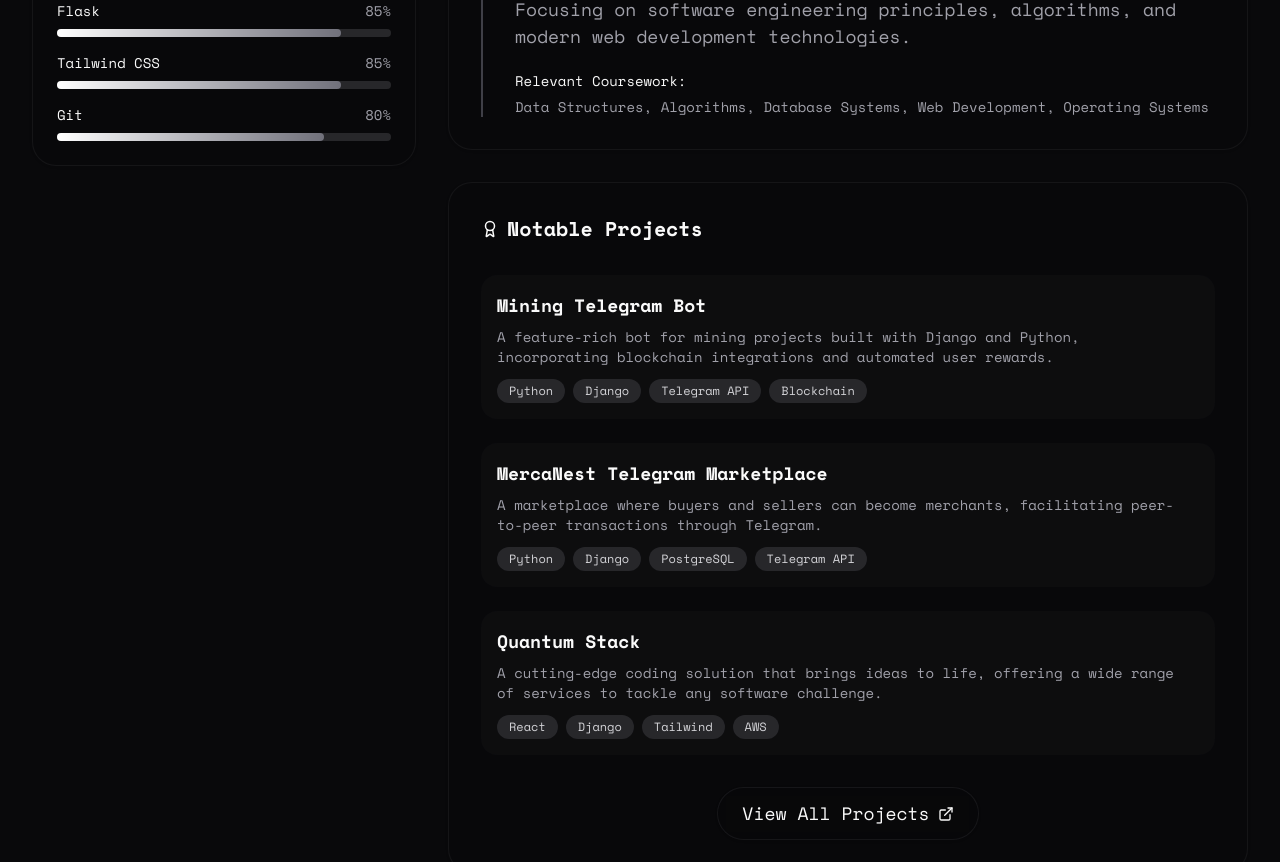
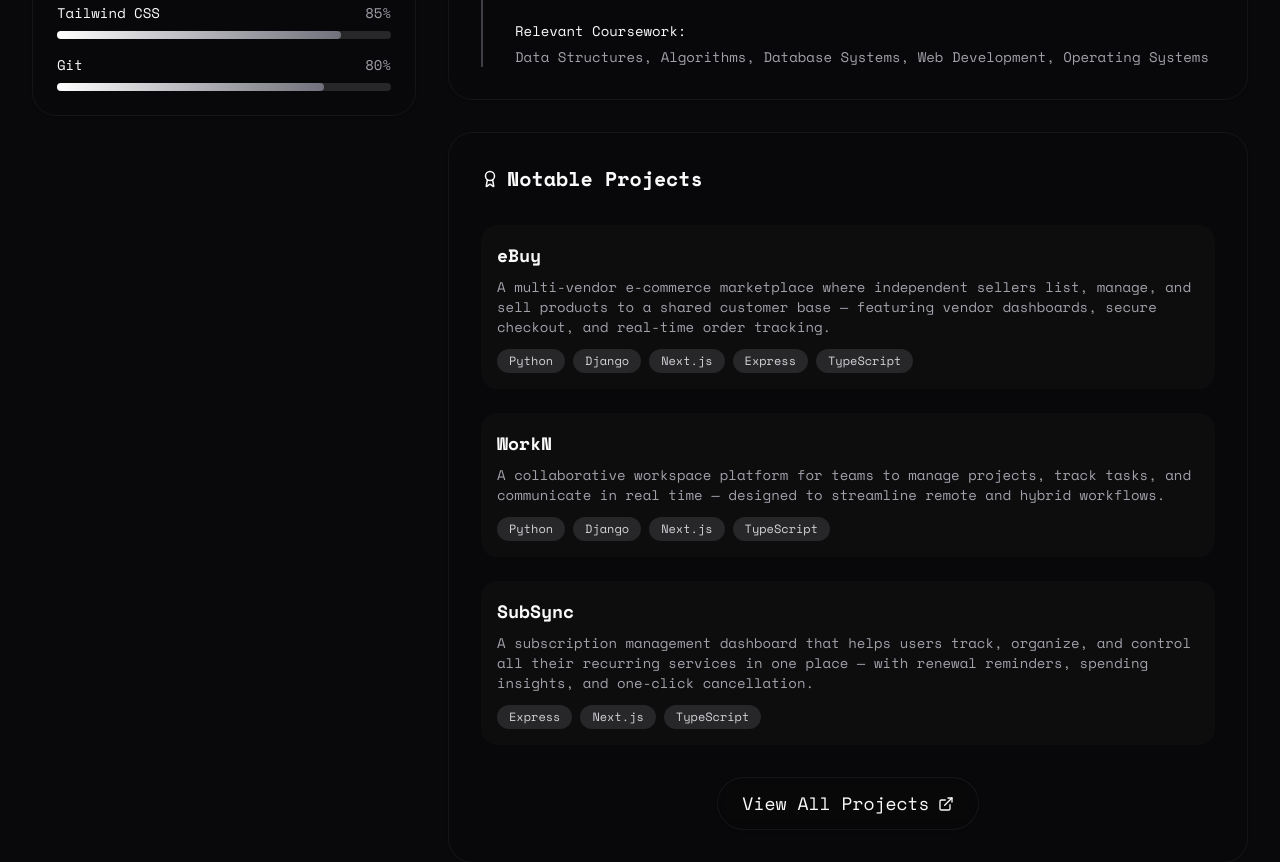
Before and after one commit to hassan3xl/hassan3xl, a Next.js app: page /resume in a window 1280 px wide. Shown: the part 1440-2302 px from the top of the page. Built offline with nearby package versions, Linux system fonts and the light colour scheme.

Commit message:
edited notable app

```diff
--- a/app/resume/page.tsx
+++ b/app/resume/page.tsx
@@ -354,32 +354,28 @@ const ResumePage = () => {
                   <div className="space-y-6">
                     {[
                       {
-                        title: "Mining Telegram Bot",
+                        title: "eBuy",
                         description:
-                          "A feature-rich bot for mining projects built with Django and Python, incorporating blockchain integrations and automated user rewards.",
+                          "A multi-vendor e-commerce marketplace where independent sellers list, manage, and sell products to a shared customer base — featuring vendor dashboards, secure checkout, and real-time order tracking.",
                         tech: [
                           "Python",
                           "Django",
-                          "Telegram API",
-                          "Blockchain",
+                          "Next.js",
+                          "Express",
+                          "TypeScript",
                         ],
                       },
                       {
-                        title: "MercaNest Telegram Marketplace",
+                        title: "WorkN",
                         description:
-                          "A marketplace where buyers and sellers can become merchants, facilitating peer-to-peer transactions through Telegram.",
-                        tech: [
-                          "Python",
-                          "Django",
-                          "PostgreSQL",
-                          "Telegram API",
-                        ],
+                          "A collaborative workspace platform for teams to manage projects, track tasks, and communicate in real time — designed to streamline remote and hybrid workflows.",
+                        tech: ["Python", "Django", "Next.js", "TypeScript"],
                       },
                       {
-                        title: "Quantum Stack",
+                        title: "SubSync",
                         description:
-                          "A cutting-edge coding solution that brings ideas to life, offering a wide range of services to tackle any software challenge.",
-                        tech: ["React", "Django", "Tailwind", "AWS"],
+                          "A subscription management dashboard that helps users track, organize, and control all their recurring services in one place — with renewal reminders, spending insights, and one-click cancellation.",
+                        tech: ["Express", "Next.js", "TypeScript"],
                       },
                     ].map((project, index) => (
                       <div
--- a/components/home/Projects.tsx
+++ b/components/home/Projects.tsx
@@ -10,43 +10,43 @@ import Link from "next/link";
 const FeaturedProject = [
   {
     id: 1,
-    link: "https://flowstack-gamma.vercel.app/",
-    title: "FlowStack",
+    link: "https://ebuy.qstack.com.ng",
+    title: "eBuy",
     description:
-      "A project management and collaboration app design with django for the backend and next js and typescript for the frontend",
+      "A multi-vendor e-commerce marketplace where independent sellers list, manage, and sell products to a shared customer base — featuring vendor dashboards, secure checkout, and real-time order tracking.",
+    techStack: [
+      { id: 1, label: "Django", value: "django" },
+      { id: 2, label: "Next.js", value: "next-js" },
+      { id: 3, label: "TypeScript", value: "typescript" },
+      { id: 4, label: "Python", value: "python" },
+      { id: 5, label: "Express", value: "express" },
+    ],
+    color: "from-zinc-700 to-zinc-400",
+  },
+  {
+    id: 2,
+    link: "https://workn.qstack.com.ng",
+    title: "WorkN",
+    description:
+      "A collaborative workspace platform for teams to manage projects, track tasks, and communicate in real time — designed to streamline remote and hybrid workflows.",
     techStack: [
       { id: 1, label: "Django", value: "django" },
       { id: 2, label: "Next.js", value: "next-js" },
       { id: 3, label: "TypeScript", value: "typescript" },
       { id: 4, label: "Python", value: "python" },
     ],
-    color: "from-zinc-700 to-zinc-400",
+    color: "from-zinc-600 to-zinc-300",
   },
   {
-    id: 2,
-    link: "https://flowstack-gamma.vercel.app/",
-    title: "SubsManager",
+    id: 3,
+    link: "#",
+    title: "SubSync",
     description:
-      "A subscription management platform with admin privileges, allowing users to subscribe to various services seamlessly.",
+      "A subscription management dashboard that helps users track, organize, and control all their recurring services in one place — with renewal reminders, spending insights, and one-click cancellation.",
     techStack: [
       { id: 1, label: "Express", value: "express" },
       { id: 2, label: "Next.js", value: "next-js" },
       { id: 3, label: "TypeScript", value: "typescript" },
-    ],
-    color: "from-zinc-600 to-zinc-300",
-  },
-  {
-    id: 3,
-    link: "https://ebuy-frontend.vercel.app/",
-    title: "Ebuy Store",
-    description:
-      "An e-commerce microservice application designed with Django and Express for the backend, and Next.js for the frontend.",
-    techStack: [
-      { id: 1, label: "Django", value: "django" },
-      { id: 2, label: "Next.js", value: "next-js" },
-      { id: 3, label: "TypeScript", value: "typescript" },
-      { id: 4, label: "Python", value: "python" },
-      { id: 5, label: "Express", value: "express" },
     ],
     color: "from-zinc-800 to-zinc-500",
   },
--- a/components/home/Skills.tsx
+++ b/components/home/Skills.tsx
@@ -34,7 +34,7 @@ export function Skills() {
             },
             { icon: "🛠️", title: "Tools", desc: "Git, Docker, AWS, CI/CD" },
           ].map((item, i) => (
-            <Reveal key={item.title} delay={i * 0.1} direction="up">
+            <Reveal key={item.title} delay={i * 0.1}>
               <div className="text-center p-8 glass-card rounded-xl hover:bg-background/80 transition-all duration-300 hover:-translate-y-2">
                 <div className="text-5xl mb-6">{item.icon}</div>
                 <h3 className="font-bold text-lg text-primary mb-3">
--- a/components/ui/Reveal.tsx
+++ b/components/ui/Reveal.tsx
@@ -1,73 +1,54 @@
 "use client";
 
-import React, { useEffect, useRef } from "react";
-import { motion, useInView, useAnimation } from "framer-motion";
+import React, { useEffect, useRef, useState } from "react";
 
 interface RevealProps {
   children: React.ReactNode;
   width?: "fit-content" | "100%";
   className?: string;
   delay?: number;
-  duration?: number;
-  direction?: "up" | "down" | "left" | "right";
-  blur?: boolean;
 }
 
 export const Reveal = ({
   children,
   width = "100%",
   className = "",
-  delay = 0.25,
-  duration = 0.5,
-  direction = "up",
-  blur = true,
+  delay = 0,
 }: RevealProps) => {
-  const ref = useRef(null);
-  const isInView = useInView(ref, { once: true, margin: "-50px" });
-  const mainControls = useAnimation();
+  const ref = useRef<HTMLDivElement>(null);
+  const [isVisible, setIsVisible] = useState(false);
 
   useEffect(() => {
-    if (isInView) {
-      mainControls.start("visible");
-    }
-  }, [isInView, mainControls]);
+    const node = ref.current;
+    if (!node) return;
 
-  const getVariants = () => {
-    const variants: any = {
-      hidden: { opacity: 0, scale: 0.95 },
-      visible: { opacity: 1, scale: 1 },
-    };
+    const observer = new IntersectionObserver(
+      ([entry]) => {
+        if (entry.isIntersecting) {
+          setIsVisible(true);
+          observer.unobserve(node);
+        }
+      },
+      { threshold: 0.1 },
+    );
 
-    // Reduced distances to prevent overflowing on mobile
-    if (direction === "up") variants.hidden.y = 50;
-    if (direction === "down") variants.hidden.y = -50;
-
-    // On mobile, horizontal animations can cause overflow issues.
-    // We'll use smaller values or stick to vertical where possible via CSS classes in usage,
-    // but here we reduce the offset significantly.
-    if (direction === "left") variants.hidden.x = 20;
-    if (direction === "right") variants.hidden.x = -20;
-
-    if (blur) variants.hidden.filter = "blur(10px)";
-    variants.visible.filter = "blur(0px)";
-
-    return variants;
-  };
+    observer.observe(node);
+    return () => observer.disconnect();
+  }, []);
 
   return (
     <div
       ref={ref}
-      style={{ position: "relative", width, overflow: "visible" }}
       className={className}
+      style={{
+        width,
+        opacity: isVisible ? 1 : 0,
+        transform: isVisible ? "translateY(0)" : "translateY(16px)",
+        transition: `opacity 0.4s ease-out ${delay}s, transform 0.4s ease-out ${delay}s`,
+        willChange: isVisible ? "auto" : "opacity, transform",
+      }}
     >
-      <motion.div
-        variants={getVariants()}
-        initial="hidden"
-        animate={mainControls}
-        transition={{ duration, delay, ease: "easeOut" }}
-      >
-        {children}
-      </motion.div>
+      {children}
     </div>
   );
 };
```
